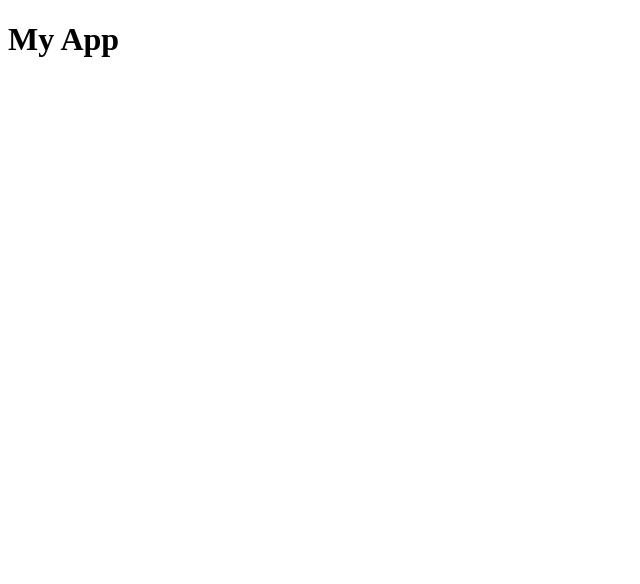
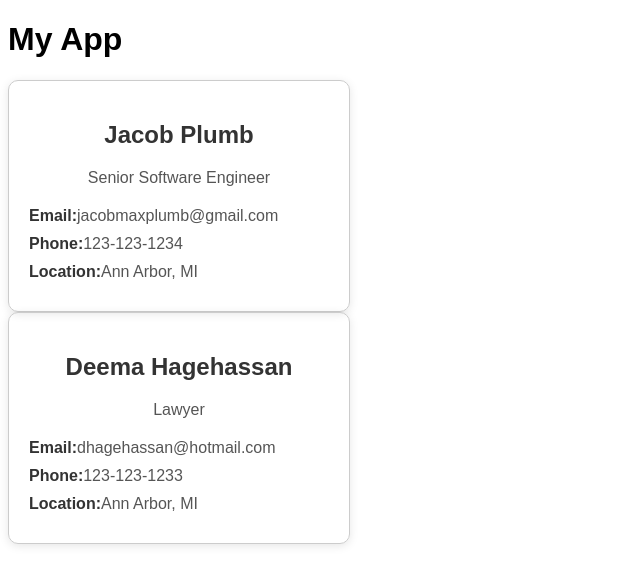
Before and after one commit to jacobmaxplumb/components-one, a plain HTML site: page index.html in a window 1280 px wide. Shown: the whole page, without its empty margins (0-640 px from the left). Drawn offline with Linux system fonts and the light colour scheme.

Commit message:
finished project

```diff
--- /dev/null
+++ b/components.js
@@ -0,0 +1,56 @@
+function createAPersonCard(person) {
+  const cardDiv = document.createElement("div");
+  cardDiv.classList.add("profile-card");
+
+  const personName = document.createElement("h2");
+  personName.classList.add("profile-name");
+  personName.textContent = person.name;
+
+  const title = document.createElement("p");
+  title.classList.add("profile-title");
+  title.textContent = person.title;
+
+  const emailSection = document.createElement("div");
+  emailSection.classList.add("profile-info");
+
+  const emailStrong = document.createElement("strong");
+  emailStrong.textContent = "Email:";
+
+  const emailSpan = document.createElement("span");
+  emailSpan.textContent = person.email;
+
+  emailSection.appendChild(emailStrong);
+  emailSection.appendChild(emailSpan);
+
+  const phoneSection = document.createElement("div");
+  phoneSection.classList.add("profile-info");
+
+  const phoneStrong = document.createElement("strong");
+  phoneStrong.textContent = "Phone:";
+
+  const phoneSpan = document.createElement("span");
+  phoneSpan.textContent = person.phone;
+
+  phoneSection.appendChild(phoneStrong);
+  phoneSection.appendChild(phoneSpan);
+
+  const locationSection = document.createElement("div");
+  locationSection.classList.add("profile-info");
+
+  const locationStrong = document.createElement("strong");
+  locationStrong.textContent = "Location:";
+
+  const locationSpan = document.createElement("span");
+  locationSpan.textContent = person.location;
+
+  locationSection.appendChild(locationStrong);
+  locationSection.appendChild(locationSpan);
+
+  cardDiv.appendChild(personName);
+  cardDiv.appendChild(title);
+  cardDiv.appendChild(emailSection);
+  cardDiv.appendChild(phoneSection);
+  cardDiv.appendChild(locationSection);
+
+  return cardDiv;
+}
--- a/index.html
+++ b/index.html
@@ -3,11 +3,13 @@
 <head>
     <meta charset="UTF-8">
     <meta name="viewport" content="width=device-width, initial-scale=1.0">
+    <link rel="stylesheet" href="style.css">
     <title>Document</title>
 </head>
 <body>
     <h1>My App</h1>
-    <ul></ul>
+    <div class="cards-section"></div>
+    <script src="components.js"></script>
     <script src="script.js"></script>
 </body>
 </html>
--- a/script.js
+++ b/script.js
@@ -1 +1,22 @@
-console.log('hello')
+const cardsSection = document.querySelector(".cards-section");
+const people = [
+  {
+    name: "Jacob Plumb",
+    title: "Senior Software Engineer",
+    email: "jacobmaxplumb@gmail.com",
+    phone: "123-123-1234",
+    location: "Ann Arbor, MI",
+  },
+  {
+    name: 'Deema Hagehassan',
+    title: 'Lawyer',
+    email: 'dhagehassan@hotmail.com',
+    phone: '123-123-1233',
+    location: 'Ann Arbor, MI'
+  }
+];
+
+for (let person of people) {
+    const card = createAPersonCard(person);
+    cardsSection.appendChild(card);
+}
--- /dev/null
+++ b/style.css
@@ -0,0 +1,37 @@
+body {
+    font-family: Arial, sans-serif;
+  }
+
+  .profile-card {
+    width: 300px;
+    padding: 20px;
+    border: 1px solid #ccc;
+    border-radius: 10px;
+    box-shadow: 0 2px 10px rgba(0, 0, 0, 0.1);
+  }
+
+  .profile-name {
+    text-align: center;
+    color: #333;
+  }
+
+  .profile-title {
+    text-align: center;
+    color: #555;
+    margin-bottom: 20px;
+  }
+
+  .profile-info {
+    margin-bottom: 10px;
+    color: #333;
+  }
+
+  .profile-info span {
+    color: #555;
+  }
+
+  .profile-description {
+    color: #333;
+    text-align: justify;
+    margin-top: 20px;
+  }
```
